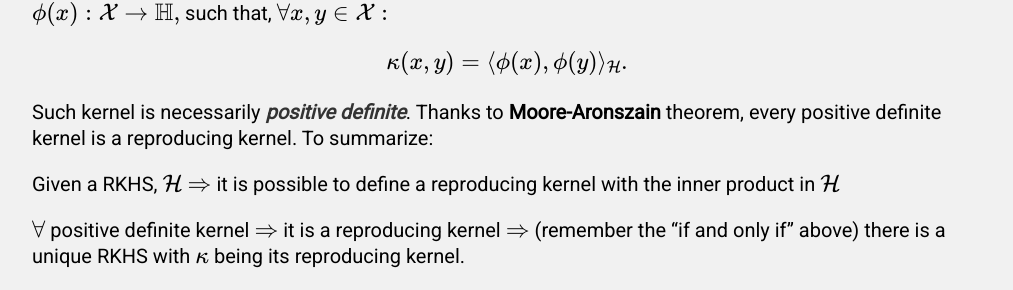
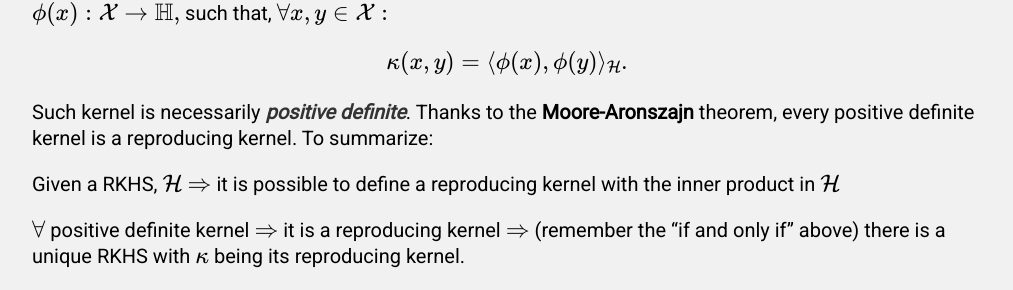
Before and after one commit to FullSimplify/FullSimplify.github.io, a Jekyll site: the page built from _posts/2000-01-02-Support-Vector-Machines,-a-Gentle-Introduction.md, in a window 1280 px wide and 900 px high, scrolled down 4179 px. Shown: the part 160-450 px from the top of the window, without its empty margins (133-1146 px from the left). Built offline with Jekyll 4.4.1, drawn with Linux system fonts in a browser that asks for light colours; formulas are drawn with MathJax 3.

Commit message:
Update 2000-01-02-Support-Vector-Machines,-a-Gentle-Introduction.md

```diff
--- a/_posts/2000-01-02-Support-Vector-Machines,-a-Gentle-Introduction.md
+++ b/_posts/2000-01-02-Support-Vector-Machines,-a-Gentle-Introduction.md
@@ -129,7 +129,7 @@
 \kappa(x,y)=\langle \phi(x),\phi(y) \rangle_{\mathcal{H}}.
 \end{equation}
 
-Such kernel is necessarily **positive definite**. Thanks to <a target="_blank" href='https://en.wikipedia.org/wiki/Reproducing_kernel_Hilbert_space#Moore.E2.80.93Aronszajn_theorem'> Moore-Aronszain</a> theorem, every positive definite kernel is a reproducing kernel. To summarize:
+Such kernel is necessarily **positive definite**. Thanks to the<a target="_blank" href='https://en.wikipedia.org/wiki/Reproducing_kernel_Hilbert_space#Moore.E2.80.93Aronszajn_theorem'> Moore-Aronszajn</a> theorem, every positive definite kernel is a reproducing kernel. To summarize:
 
 Given a RKHS, $$\mathcal{H}$$ $$\Rightarrow$$ it is possible to define a reproducing kernel with the inner product in $$\mathcal{H}$$
 
```
